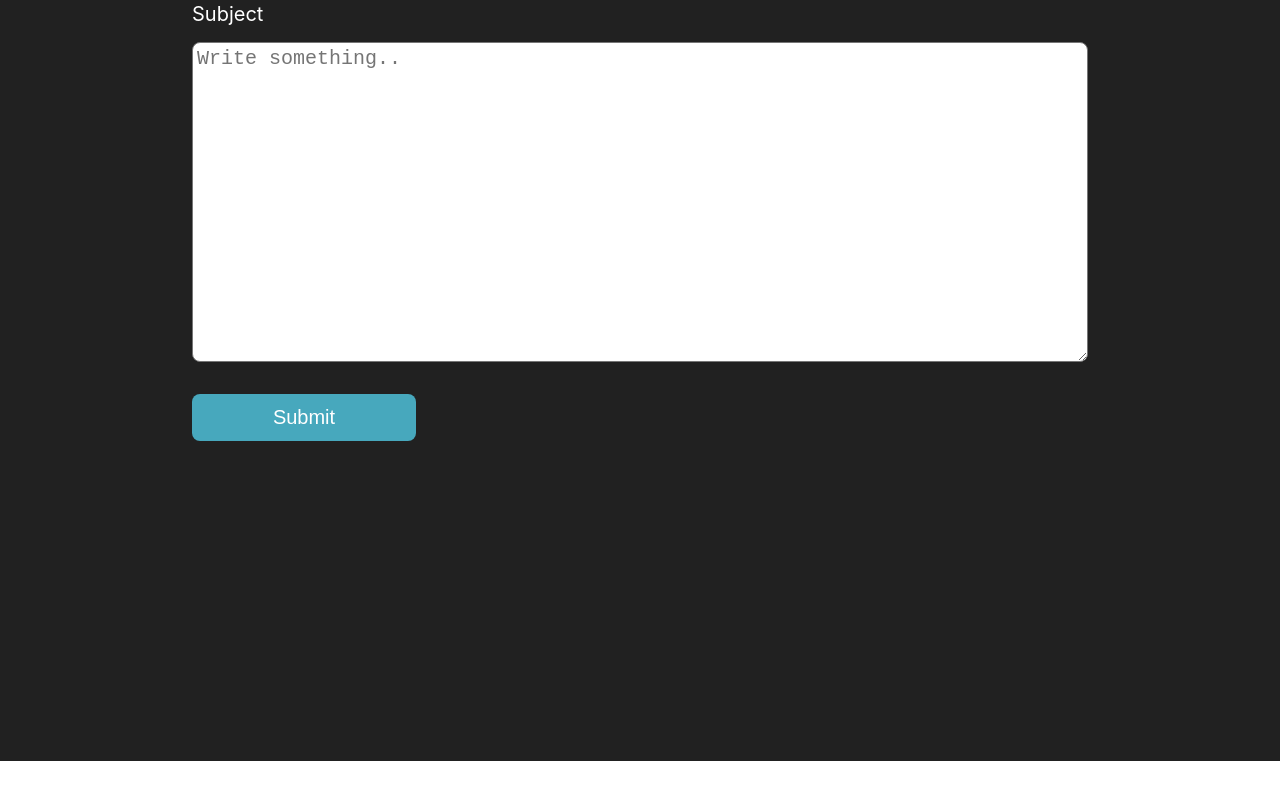
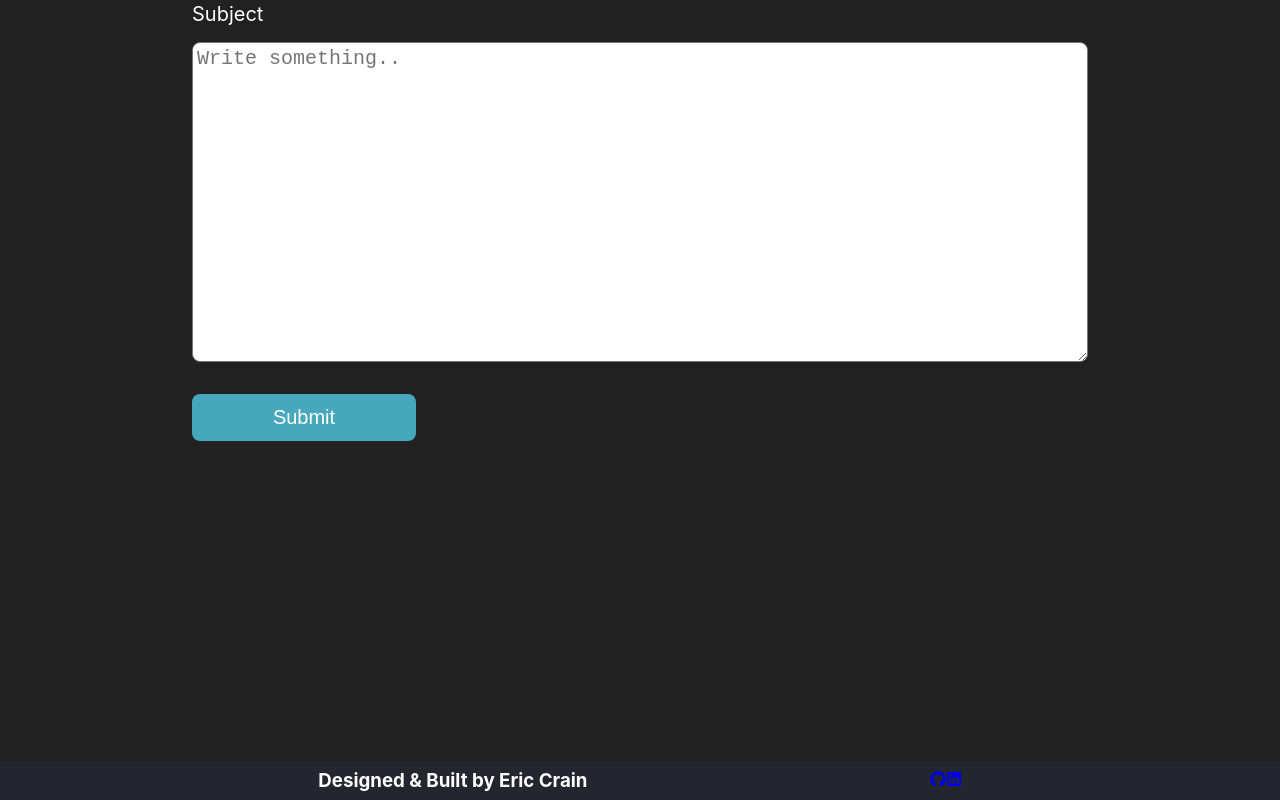
Before and after one commit to Ericcrain77/Portfolio-V2, a React (Create React App) app: page / in a window 1280 px wide. Shown: the part 4351-5151 px from the top of the page. Before the commit the page ends 5112 px from the top, so only its background shows below. Built offline with nearby package versions, Linux system fonts and the light colour scheme.

Commit message:
added footer. styling comes later

```diff
--- a/src/App.js
+++ b/src/App.js
@@ -2,6 +2,7 @@ import './App.css';
 import About from './components/About/About';
 import ContactForm from './components/ContactForm/ContactForm';
 import Header from './components/Header/Header';
+import Footer from './components/Footer/Footer';
 import Intro from './components/Intro/Intro';
 import ProjectCards from './components/ProjectCards/ProjectCards';
 
@@ -13,6 +14,7 @@ function App() {
       <About />
       <ProjectCards />
       <ContactForm />
+      <Footer />
     </>
   );
 }
--- /dev/null
+++ b/src/components/Footer/Footer.js
@@ -0,0 +1,19 @@
+import React from "react";
+import './footer.css';
+import { FaGithub, FaLinkedin } from 'react-icons/fa';
+
+function Footer() {
+    return (
+        <div className="footer-conatiner">
+            <div>
+                <h3>Designed & Built by Eric Crain</h3>
+            </div>
+            <div>
+                <i><a href="https://github.com/Ericcrain77" target="_blank" rel="noopener noreferrer"><FaGithub /></a></i>
+                <i><a href="https://www.linkedin.com/in/eric-crain-899a53218/" target="_blank" rel="noopener noreferrer"><FaLinkedin /></a></i>
+            </div>
+        </div>
+    )
+};
+
+export default Footer;
--- /dev/null
+++ b/src/components/Footer/footer.css
@@ -0,0 +1,9 @@
+.footer-conatiner {
+        display: flex;
+        background-color: var(--raisin-black);
+        gap: 2rem;
+        justify-content: space-evenly;
+        align-items: center;
+        padding: .5rem;
+        color: white;
+}
```
